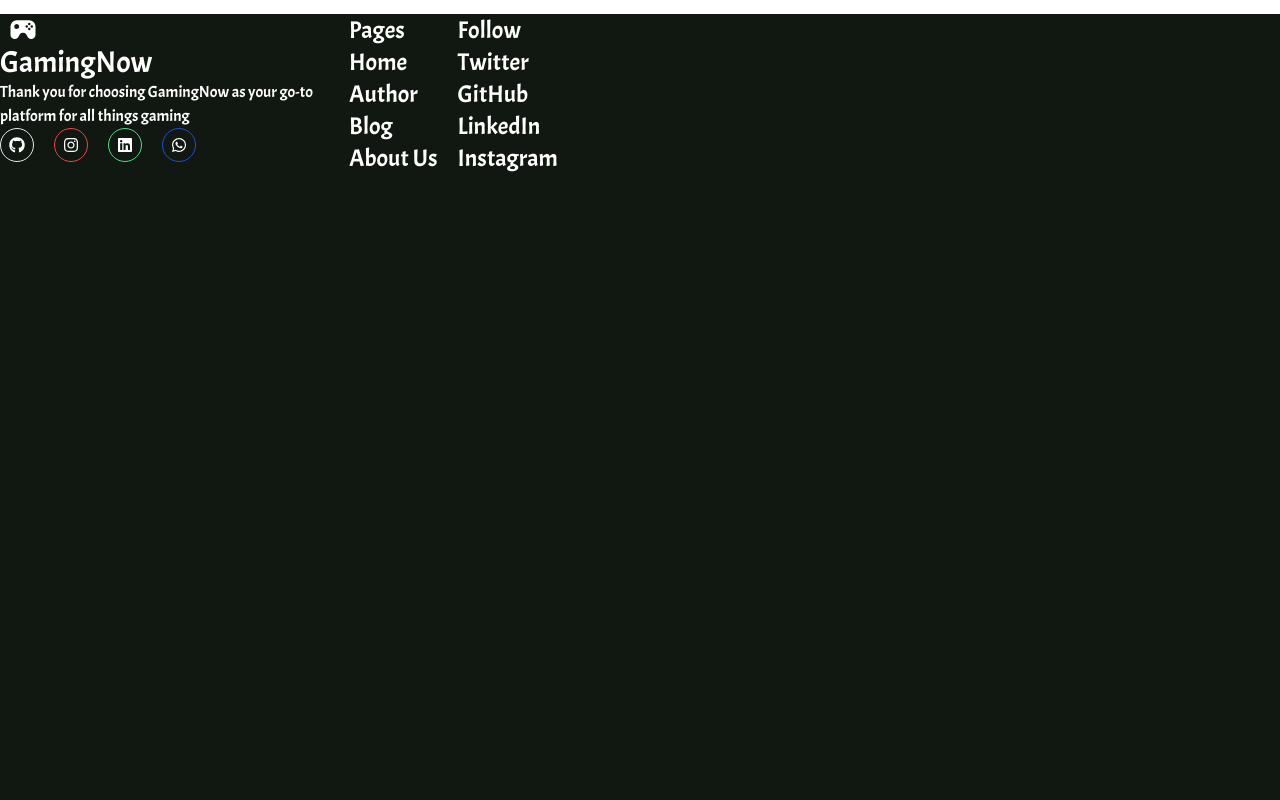
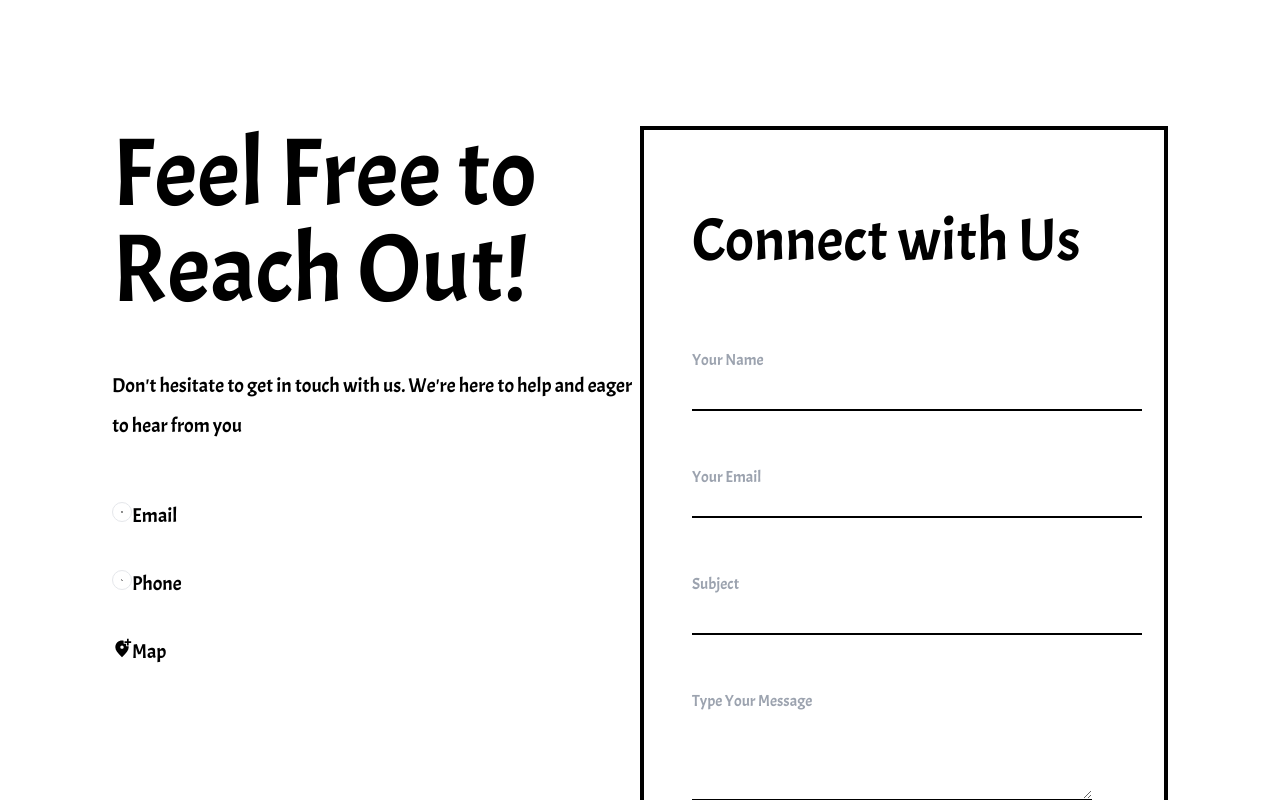
Before and after one commit to Ogojoshua905/univelcityproject, a Next.js app: page /about in a window 1280 px wide. Shown: the part 3000-3800 px from the top of the page. Built offline with nearby package versions, Linux system fonts and the light colour scheme.

Commit message:
fix: made cganges

```diff
--- a/src/app/about/page.jsx
+++ b/src/app/about/page.jsx
@@ -2,9 +2,13 @@
 
 import React from 'react'
 import Image from 'next/image'
+import { FaEnvelope, FaPhoneAlt } from 'react-icons/fa'
+import { MdAddLocationAlt } from "react-icons/md";
+import ContactForm from '../comps/ContactForm';
 import { motion, AnimatePresence } from "framer-motion"
 import ProfIcons from '../comps/ProfIcons'
 import Button from '../comps/Button'
+import Link from 'next/link'
 
 
 export default function page() {
@@ -141,14 +145,36 @@ export default function page() {
 
           </div>
         </div>
-        <motion.div
-          className='w-1/3 h-1/3 bg-rose-400'
-          animate={{
-            scale: [1, 2, 2, 1],
-            rotate: [0, 90, 90, 0],
-            borderRadius: ["10%", "10", "50%", "10%"]
-          }}
-          transition={{ duration: 5, ease: "easeInOut", repeat: Infinity, repeatDelay: 1, }} />
+
+        <section className=" md:grid md:grid-cols-2 mt-28 pl-28 pr-28 mb-32">
+            <div>
+                <h2 className=" text-8xl pb-12">Feel Free to Reach Out!</h2>
+                <p className=" text-[20px] mb-14 leading-loose">Don't hesitate to get in touch with us. We're here to help and eager to hear from you</p>
+
+                <div className="mb-4 ">
+
+                  <Link className="flex mb-10 text-xl" href="mailto:joshuaexcellency@gmail.com.com">
+                    <FaEnvelope className="hover:text-white p-2 rounded-full border"/><span className="hover:text-pink-500">Email</span>
+                    </Link>
+
+
+
+                <Link className="flex mb-10 text-xl" href="tel:(+234) 9160310791"><FaPhoneAlt className="hover:text-white p-2 rounded-full border" /><span className="hover:text-pink-500">Phone</span></Link>
+
+
+
+                 <Link className="flex text-xl" href="https://maps.app.goo.gl/eEt7CQvc5nUmHULo7">
+                  <MdAddLocationAlt /><span className="hover:text-pink-500">Map</span>
+                 </Link>
+
+
+              </div>
+                </div>
+
+            <div className=" border-4 pl-12 border-black dark:border-white leading-[100px]">
+               <ContactForm />
+            </div>
+        </section>
 
 
     </motion.div>
--- a/src/app/category/page.jsx
+++ b/src/app/category/page.jsx
@@ -1,3 +1,4 @@
+import Image from "next/image";
 import Link from "next/link";
 
 export const articles = [
@@ -127,6 +128,12 @@ export const articles = [
 
 export default function Category() {
   return (
+    <div>
+      <div>
+          <h2></h2>
+          <Image src="" />
+      </div>
+
     <div className="grid md:grid-cols-3 gap-4">
     {articles.map(article => (
       <div key={article.id} className="border border-black dark:border-white rounded-md">
@@ -140,5 +147,6 @@ export default function Category() {
       </div>
     ))}
   </div>
+    </div>
   )
 }
--- a/src/app/comps/ContactForm.jsx
+++ b/src/app/comps/ContactForm.jsx
@@ -5,11 +5,11 @@ export default function ContactForm() {
     <div>
        <h2 className=" mt-20 text-6xl justify-center mb-10">Connect with Us</h2>
             <div>
-            <input type="text" id="name" name="name" placeholder="Your Name" className="border-b-2 mb-4 border-black focus:border-gray-900 focus:outline-none h-[100px] w-[450px]" /> <br />
-            <input type="email" id="email" name="email" placeholder="Your Email" className="border-b-2 mb-4 border-black focus:border-gray-900 focus:outline-none h-[80px] w-[450px]" /><br />
-            <input type="text" id="subject" name="subject" placeholder="Subject" className="border-b-2 mb-4 border-black focus:border-gray-900 focus:outline-none h-[100px] w-[450px]" /><br />
-            <textarea className="border-b-2 mb-4 border-black focus:outline-none resize h-[150px] w-[400px]" name="message" id="message" cols="10" rows="4" placeholder="Type Your Message"></textarea><br />
-            <button type="submit" className=" bg-slate-700 text-white text-center h-[80px] w-[250px] rounded-sm hover:bg-purple-700">Submit</button>
+            <input type="text" id="name" name="name" placeholder="Your Name" className="border-b-2 mb-4 dark:border-white border-black focus:border-gray-900 focus:outline-none md:h-[100px] md:w-[450px]" /> <br />
+            <input type="email" id="email" name="email" placeholder="Your Email" className="border-b-2 mb-4 dark:border-white border-black focus:border-gray-900 focus:outline-none md:h-[80px] md:w-[450px]" /><br />
+            <input type="text" id="subject" name="subject" placeholder="Subject" className="border-b-2 mb-4 dark:border-white border-black focus:border-gray-900 focus:outline-none h-[100px] md:w-[450px]" /><br />
+            <textarea className="border-b-2 mb-4 border-black dark:border-white focus:outline-none resize h-[150px] md:w-[400px]" name="message" id="message" cols="10" rows="4" placeholder="Type Your Message"></textarea><br />
+            <button type="submit" className=" bg-slate-700 text-white text-center h-[80px] md:w-[250px] rounded-sm hover:bg-purple-700">Submit</button>
     </div>
     </div>
   )
--- a/src/app/comps/Footer.jsx
+++ b/src/app/comps/Footer.jsx
@@ -6,29 +6,29 @@ import { BiSolidJoystick } from 'react-icons/bi'
 
 export default function Footer() {
   return (
-   <footer className='h-[100vh] bg-[#111812] text-white flex gap-9'>
+   <footer className='h-[100vh] bg-[#111812] text-white leading-6 md:flex gap-8 ml-14'>
 
     <div className=" flex-col md:gap-y-6">
 
-    <p className='text-3xl md:block gap-x-3'><BiSolidJoystick className=' justify-center items-center ml-2' />GamingNow</p>
-        <p>Thank you for choosing GamingNow as your go-to <br /> platform for all things gaming</p>
+    <Link href="/" className='text-3xl hover:cursor-pointer mt-5 md:flex gap-x-3'><BiSolidJoystick className=' mb-5 items-center ml-2 leading-6' />GamingNow</Link>
+        <p className='leading-6 mb-5'>Thank you for choosing GamingNow as your go-to <br /> platform for all things gaming</p>
         <SocialIcons />
     </div>
 
 
 
-    <div className='md:flex  justify-start items-start gap-5 text-2xl'>
-  <div className='capitalize block'>
-    <h2>Pages</h2>
+    <div className='md:flex mt-5  justify-start items-start gap-5 text-2xl'>
+  <div className='capitalize block leading-loose mb-5'>
+    <h2 className=' text-4xl'>Pages</h2>
 
-      <ol>
+      <div className='block'>
         <PageLinks href="" title="Home" link='/'/>
-        <PageLinks title="Author" link='/author'/>
+        <PageLinks title="Author" link='/contact'/>
         <PageLinks title="Blog" link='/category'/>
         <PageLinks title="About Us" link='/about'/>
         {/* <PageLinks title="Subscribe" link='/contact'/>
         <PageLinks title="Privacy Policy" link='/'/> */}
-      </ol>
+      </div>
     </div>
 
 {/* <div className='capitalize block'>
@@ -44,21 +44,24 @@ export default function Footer() {
 
   </div>  */}
 
-<div className='capitalize block pb-2'>
-  <h2>Follow</h2>
-      <ol>
+<div className='capitalize block pb-2 leading-loose'>
+  <h2 className='text-4xl'>Follow</h2>
+      <div className=' md:block'>
         <PageLinks title="Twitter" link='https://twitter.com/Algebra905'/>
         <PageLinks title="GitHub" link='https://github.com/Ogojoshua905'/>
         <PageLinks title="LinkedIn" link='https://www.linkedin.com/in/ogo-joshua-9572832a4/'/>
         <PageLinks title="Instagram" link='https://www.instagram.com/officialalgebra905/'/>
         {/* <PageLinks title="Facebook" link='/'/>
         <PageLinks link='/'/> */}
-      </ol>
+      </div>
 
   </div>
 
     </div>
 
+        <div className=' bottom-4 justify-center text-center'>
+        <h2>Copyright &copy; 2024 GamingNow | Designed by ByteProwler - Powered by Alcatraz</h2>
+        </div>
    </footer>
   )
 }
--- a/src/app/comps/PageLinks.jsx
+++ b/src/app/comps/PageLinks.jsx
@@ -4,14 +4,14 @@ import {motion} from "framer-motion"
 
 export default function PageLinks({title,link}) {
   return (
-    <motion.li whileHover={{ scale: 1.2 }}
+    <motion.div whileHover={{ scale: 1.2 }}
     whileTap={{ scale: 1.1 }}
-    drag="x"
-    dragConstraints={{ left: -100, right: 100 }}
+    // drag="x"
+    // dragConstraints={{ left: -100, right: 100 }}
      className=" hover:text-[#d45f5f]">
       <Link href={link}>
       {title}
       </Link>
-      </motion.li>
+      </motion.div>
   )
 }
--- a/src/app/contact/page.jsx
+++ b/src/app/contact/page.jsx
@@ -1,5 +1,6 @@
 "use client"
 
+import { MdAddLocationAlt } from "react-icons/md";
 import { AnimatePresence, motion, useAnimation } from "framer-motion";
 import { useEffect, useRef } from "react";
 import Image from "next/image";
@@ -38,25 +39,27 @@ export default function page() {
             <Image className="w-[1500px]  h-[500px]" src="/media/chatting.jpg" height="300" width="1000" alt="People Discussing"/>
         </section>
 
-        <section className=" grid grid-cols-2 mt-5 pl-28 pr-28">
+        <section className=" grid md:grid-cols-2 mt-28 pl-28 pr-28 mb-32">
             <div>
-                <h2 className=" text-8xl">Let's Get Connected!</h2>
-                <p className=" text-[20px] mb-14">Whether you have questions about our blog, categories, or authors,<br /> feel free to reach out using the form and other contact information <br /> provided on this page.</p>
+                <h2 className=" text-8xl pb-12">Let's Get Connected!</h2>
+                <p className=" text-[20px] mb-14 leading-loose">Whether you have questions about our blog, categories, or authors,<br /> feel free to reach out using the form and other contact information <br /> provided on this page.</p>
 
-                <div className="mb-4">
-                  <div className=" inline-flex">
-                  <Link href="mailto:joshuaexcellency@gmail.com.com">
-                    <FaEnvelope className="hover:text-white p-2 border-red-500 hover:border-red-400 hover:bg-red-400 rounded-full border"/>Mail@GamingNow
+                <div className="mb-4 ">
+
+                  <Link className="flex mb-10" href="mailto:joshuaexcellency@gmail.com.com">
+                    <FaEnvelope className="hover:text-white p-2 rounded-full border"/><span className=" font-medium hover:text-pink-500">Email</span>
                     </Link>
-                  </div>
 
-                <div className=" flex">
-                <Link href="tel:(+234) 9160310791"><FaPhoneAlt /></Link>
-                </div>
 
-                <div>
 
-                </div>
+                <Link className="flex mb-10" href="tel:(+234) 9160310791"><FaPhoneAlt className="hover:text-white p-2 rounded-full border" />Phone</Link>
+
+
+
+                 <Link className="flex" href="https://maps.app.goo.gl/eEt7CQvc5nUmHULo7">
+                  <MdAddLocationAlt />Map
+                 </Link>
+
 
               </div>
                 </div>
```
